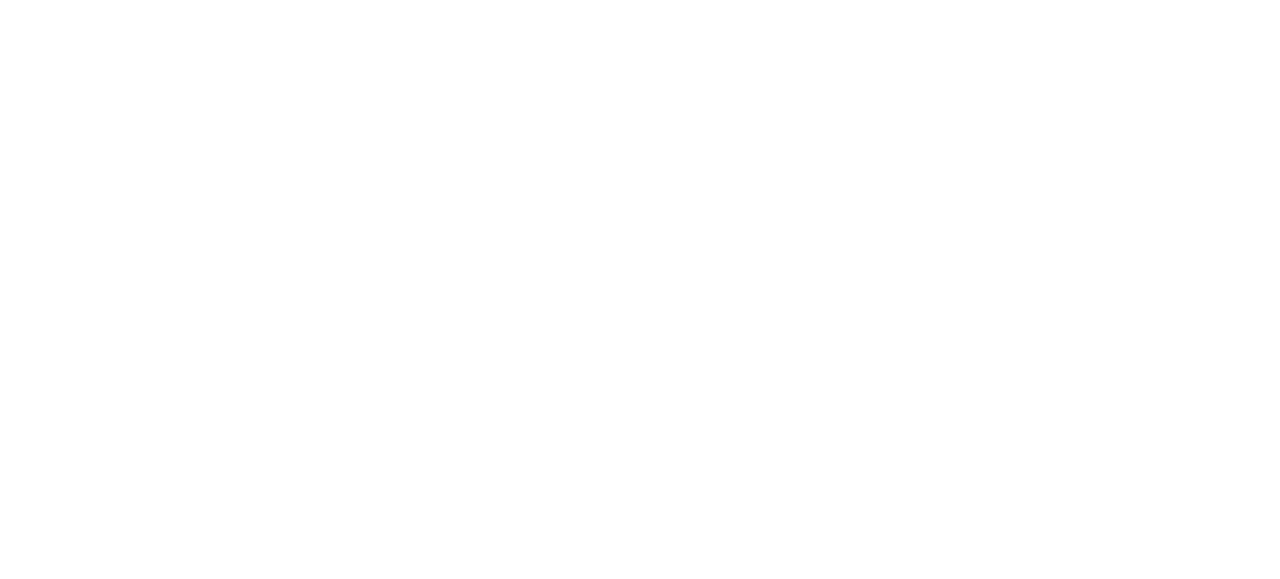
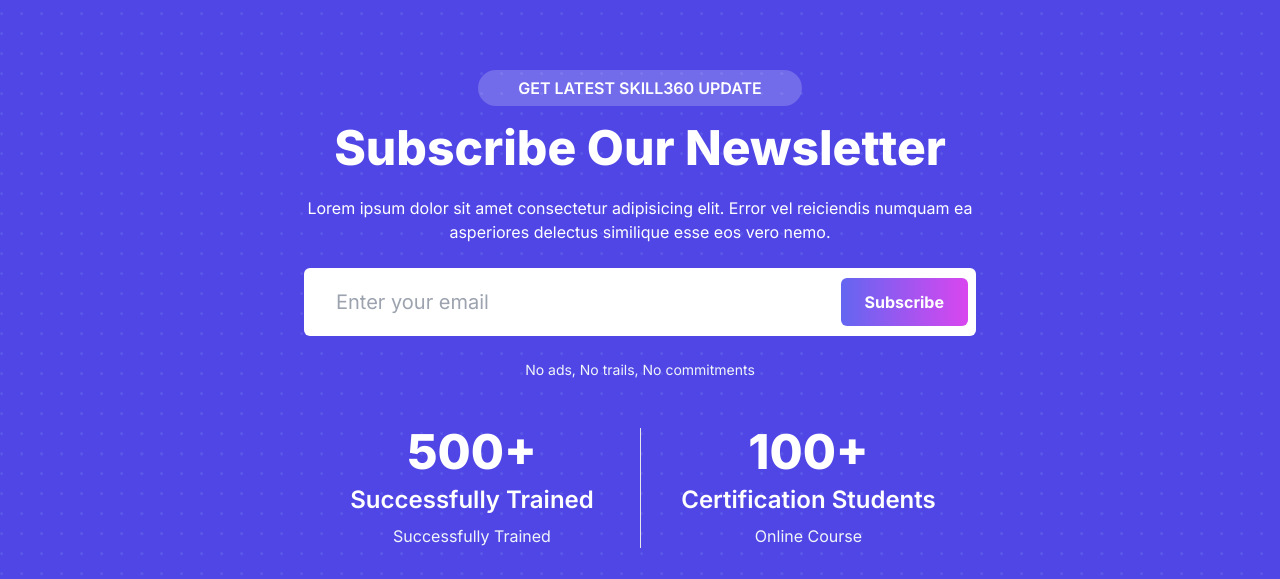
Before and after one commit to tusharshaha/skill360, a Next.js app in the folder frontend/: page / in a window 1280 px wide. Shown: the part 373-952 px from the top of the page. Before the commit the page ends 800 px from the top, so only its background shows below. Built offline with nearby package versions, Linux system fonts and the light colour scheme.

Commit message:
UI: added newsletter compoent

```diff
--- /dev/null
+++ b/frontend/src/app/_components/home/Newsletter.js
@@ -0,0 +1,47 @@
+import React from 'react';
+
+const Newsletter = () => {
+  return (
+    <div className="newsletter bg-indigo-600 text-white py-32">
+      <div className="max-w-2xl mx-auto text-center space-y-6 relative z-10">
+        <span className="backdrop-blur-md bg-white/20 rounded-full uppercase px-10 py-2 font-semibold">
+          Get latest skill360 update
+        </span>
+        <h2 className="font-extrabold">Subscribe Our Newsletter</h2>
+        <p>
+          Lorem ipsum dolor sit amet consectetur adipisicing elit. Error vel
+          reiciendis numquam ea asperiores delectus similique esse eos vero
+          nemo.
+        </p>
+        <div className="flex items-center justify-between gap-4 p-2 bg-white rounded-md">
+          <input
+            type="text"
+            placeholder="Enter your email"
+            className="px-6 py-3 text-xl w-full focus:outline-none text-slate-500"
+          />
+
+          <button className="gradient-btn px-6 py-3 rounded-md">
+            Subscribe
+          </button>
+        </div>
+        <p className="text-slate-100 text-sm">
+          No ads, No trails, No commitments
+        </p>
+        <div className="md:divide-x grid md:grid-cols-2 pt-6">
+          <div className="space-y-2">
+            <p className="text-5xl font-extrabold">500+</p>
+            <p className="text-2xl font-semibold">Successfully Trained</p>
+            <p className=" text-slate-100">Successfully Trained</p>
+          </div>
+          <div className="space-y-2">
+            <p className="text-5xl font-extrabold">100+</p>
+            <p className="text-2xl font-semibold">Certification Students</p>
+            <p className=" text-slate-100">Online Course</p>
+          </div>
+        </div>
+      </div>
+    </div>
+  );
+};
+
+export default Newsletter;
--- a/frontend/src/app/globals.css
+++ b/frontend/src/app/globals.css
@@ -50,7 +50,7 @@
 }
 
 .newsletter {
-  @apply relative
+  @apply relative z-[1]
 }
 
 .newsletter::after {
@@ -60,7 +60,7 @@
   right: 0;
   height: 100%;
   width: 100%;
-  background: url("/images/shape/dots.png") repeat center / auto;
+  background: url("/images/dots.png") repeat center / auto;
   top: 0;
-  z-index: -1;
+  z-index: 5;
 }
--- a/frontend/src/app/page.js
+++ b/frontend/src/app/page.js
@@ -1,11 +1,13 @@
 import Navbar from './_components/ui/Navbar';
 import Header from './_components/home/Header';
+import Newsletter from './_components/home/Newsletter';
 
 export default function Home() {
   return (
     <>
       <Navbar></Navbar>
       <Header></Header>
+      <Newsletter></Newsletter>
     </>
   );
 }
```
